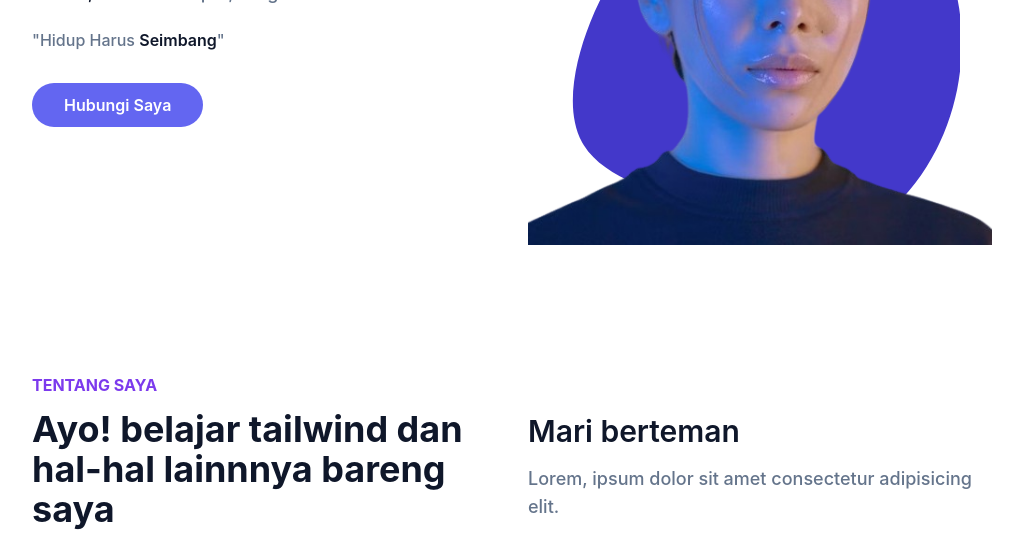
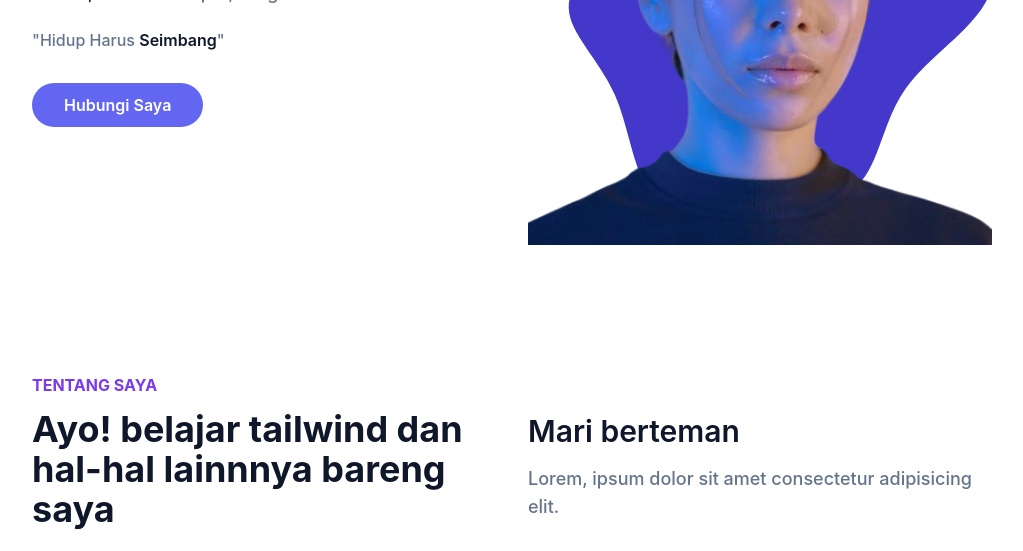
Before and after one commit to picerld/portofoliov1, a website: page index.html in a window 1280 px wide. Shown: the part 368-919 px from the top of the page, without its empty margins (128-1151 px from the left). Drawn offline with Linux system fonts and the light colour scheme.

Commit message:
fix: svg

```diff
--- a/index.html
+++ b/index.html
@@ -187,18 +187,16 @@
                 alt="profile img"
                 class="max-w-full mx-auto relative z-10"
               />
-              <span
-                class="absolute -bottom-0 left-1/2 -translate-x-1/2 md:scale-100"
-              >
+              <span class="w-full text-center absolute top-0 bottom-10 md:scale-100 lg:scale-100">
                 <svg
                   viewBox="0 0 200 200"
+                  width="100%"
+                  height="auto"
                   xmlns="http://www.w3.org/2000/svg"
-                  width="400"
-                  heigth="400"
                 >
                   <path
-                    fill="#4338ca"
-                    d="M56.4,-67.5C71.3,-54.8,80.1,-35.2,83,-15.2C85.9,4.9,82.7,25.4,73.5,43.5C64.3,61.5,49,77.1,31.7,80.5C14.4,83.9,-4.9,75.2,-24.8,68C-44.6,60.8,-65.1,55.1,-73.4,41.8C-81.6,28.6,-77.6,7.8,-70.8,-9.3C-64,-26.4,-54.3,-39.8,-42.1,-53C-29.8,-66.2,-14.9,-79.1,3,-82.6C20.8,-86.1,41.6,-80.2,56.4,-67.5Z"
+                    fill="#4338CA"
+                    d="M34.1,-51.9C47.8,-51.2,64.9,-49.3,75,-40.4C85.1,-31.6,88.1,-15.8,81.9,-3.6C75.8,8.7,60.4,17.3,52.1,29.3C43.8,41.3,42.7,56.6,35.2,63.4C27.7,70.3,13.8,68.8,-0.6,69.7C-14.9,70.7,-29.9,74.2,-37.8,67.5C-45.6,60.9,-46.4,44.1,-52.2,31.1C-57.9,18.2,-68.6,9.1,-68.7,-0.1C-68.8,-9.2,-58.3,-18.4,-50.6,-28C-43,-37.6,-38.1,-47.7,-30.2,-51.6C-22.2,-55.6,-11.1,-53.5,-0.4,-52.8C10.2,-52,20.5,-52.6,34.1,-51.9Z"
                     transform="translate(100 100) scale(1.2)"
                   />
                 </svg>
```
Also changed, not shown: dist/dist/magicpattern-blob-1707568125330.png (added).
